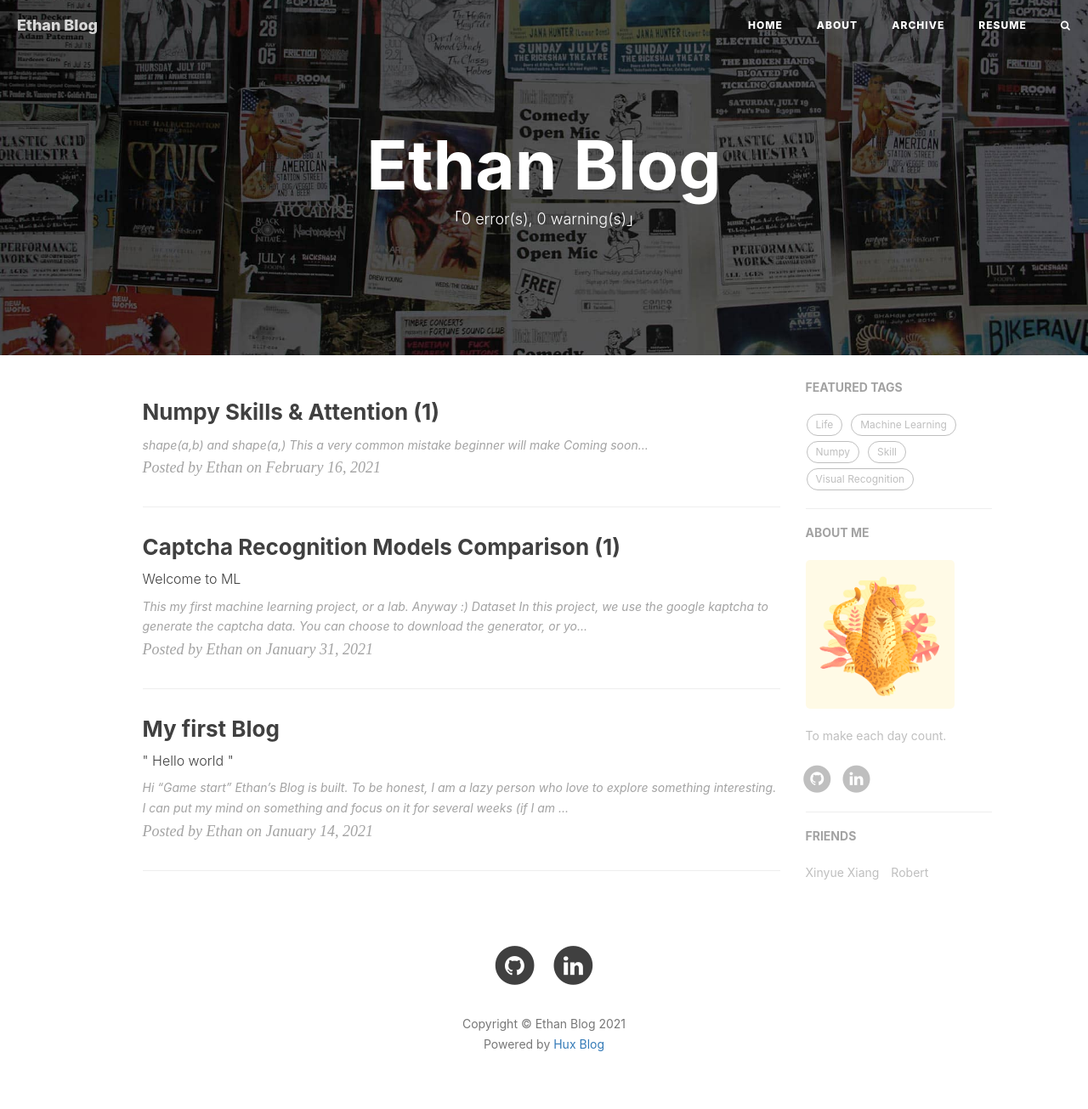
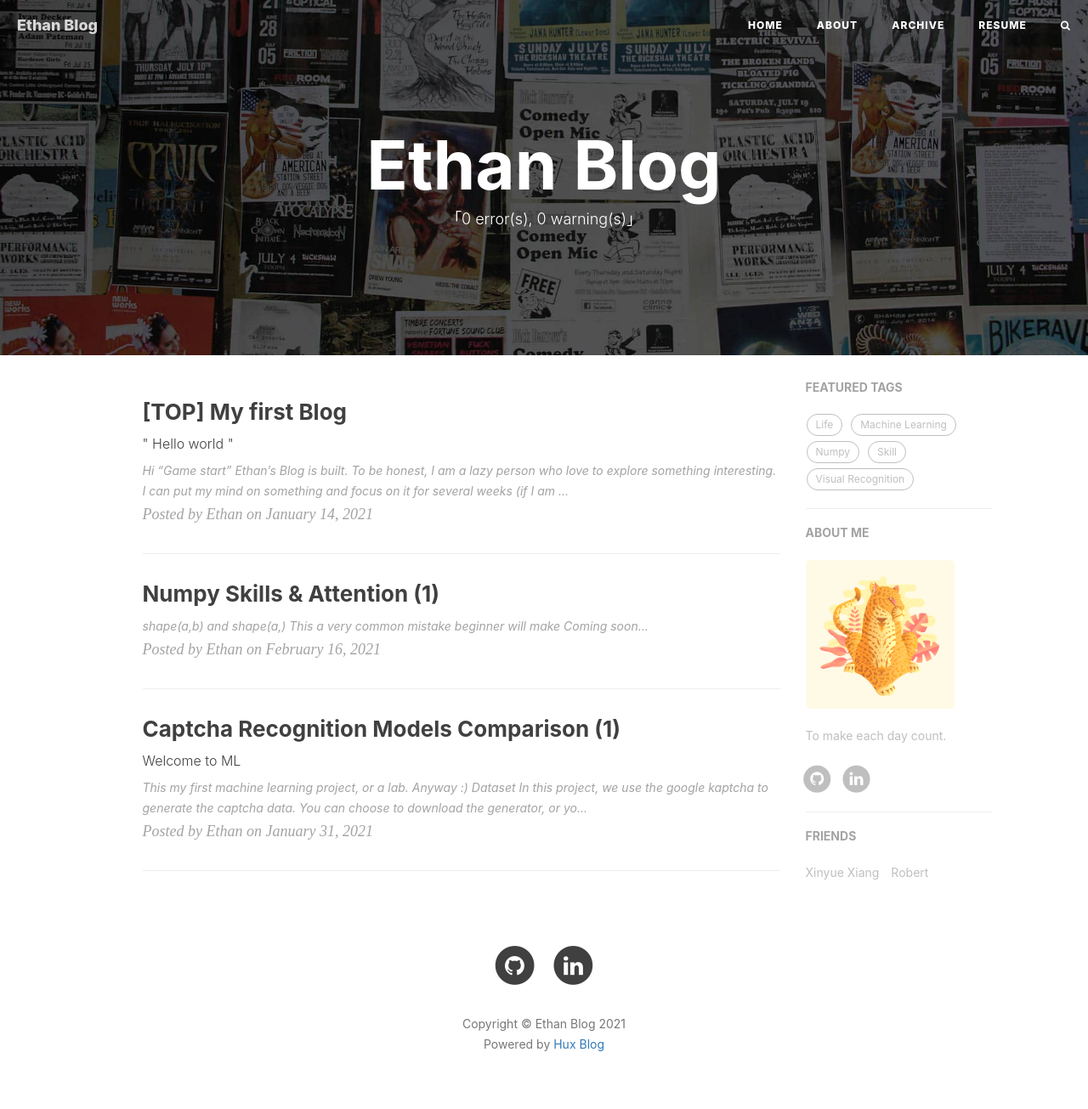
Before and after one commit to Ethan707/ethan707.github.io, a Jekyll site: the page built from index.html, in a window 1280 px wide. Shown: the whole page at 85% size. Built offline with Jekyll 4.4.1, drawn with Linux system fonts in a browser that asks for light colours; nearby versions of some CDN libraries; the list of posts is cut into pages by our own code; comment, search, counter and statistics services are not loaded.

Commit message:
Add Top function

```diff
--- a/index.html
+++ b/index.html
@@ -2,8 +2,40 @@
 layout: page
 description: "「0 error(s), 0 warning(s)」"
 ---
+<!-- for the top posts -->
+{% for post in paginator.posts %}
+{% if post.top %}
+<div class="post-preview">
+  <a href="{{ post.url | prepend: site.baseurl }}">
+    <h2 class="post-title">[TOP]
+      {{ post.title }}
+    </h2>
+    {% if post.subtitle %}
+    <h3 class="post-subtitle">
+      {{ post.subtitle }}
+    </h3>
+    {% endif %}
+    <div class="post-content-preview">
+      {% if post.lang == 'en' %}
+      {{ post.content | strip_html | truncate:300 }}
+      {% else %}
+      {{ post.content | strip_html | truncate:200 }}
+      {% endif %}
+    </div>
+  </a>
+  <p class="post-meta">
+    Posted by {% if post.author %}{{ post.author }}{% else %}{{ site.title }}{% endif %} on {{ post.date | date: "%B
+    %-d, %Y" }}
+  </p>
+</div>
+<hr>
+{% endif %}
+{% endfor %}
 
+<!-- for the other posts -->
 {% for post in paginator.posts %}
+{% if post.top %}
+{%else%}
 <div class="post-preview">
   <a href="{{ post.url | prepend: site.baseurl }}">
     <h2 class="post-title">
@@ -28,6 +60,7 @@ description: "「0 error(s), 0 warning(s)」"
   </p>
 </div>
 <hr>
+{% endif %}
 {% endfor %}
 
 <!-- Pager -->
```
Also changed, not shown: _config.yml (+1 -7 lines), _posts/2021-01-14-my-first-post.md (+1 -0 lines).
